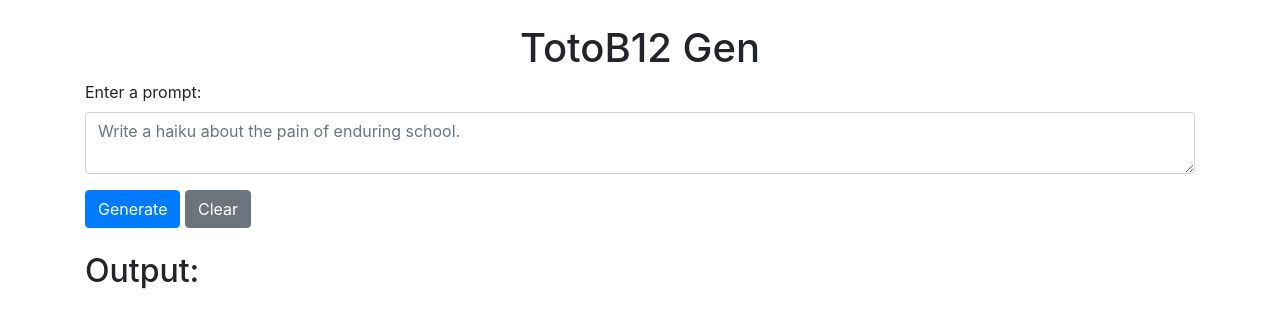
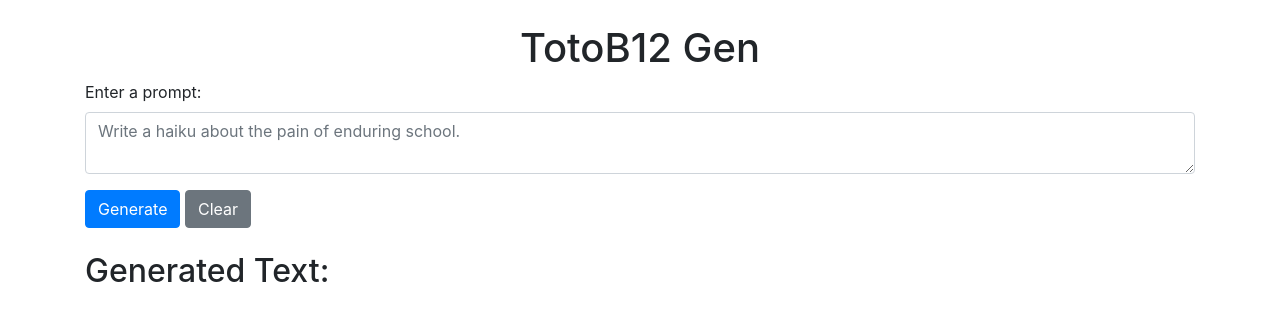
Before and after one commit to TotoB12/ai-gen-1, a website: page public/index.html in a window 1280 px wide. Drawn offline with nearby package versions, Linux system fonts and the light colour scheme.

Commit message:
Update index.html

```diff
--- a/public/index.html
+++ b/public/index.html
@@ -21,7 +21,7 @@
         <button type="button" class="btn btn-secondary" id="clear-button">Clear</button>
       </form>
       <div class="mt-4">
-        <h2>Output:</h2>
+        <h2>Generated Text:</h2>
         <div id="generated-text"></div>
       </div>
     </div>
```
